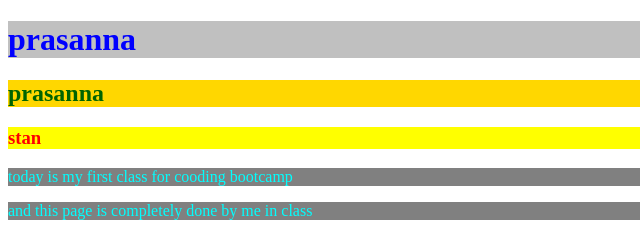
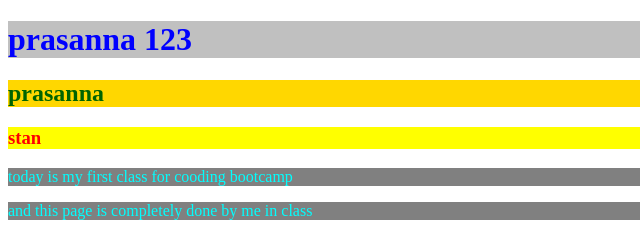
Before and after one commit to prasanna62/prasanna62.github.io, a plain HTML site: page index.html in a window 1280 px wide. Shown: the top 235 px of the page, 0-640 px from the left. Drawn offline with Linux system fonts and the light colour scheme.

Commit message:
Update index.html

```diff
--- a/index.html
+++ b/index.html
@@ -21,7 +21,7 @@
                 background: gold;
             }
         </style>
-        <h1> prasanna</h1>
+        <h1> prasanna 123</h1>
         <h2> prasanna</h2>
         <h3>stan</h3>
         <p>
```
